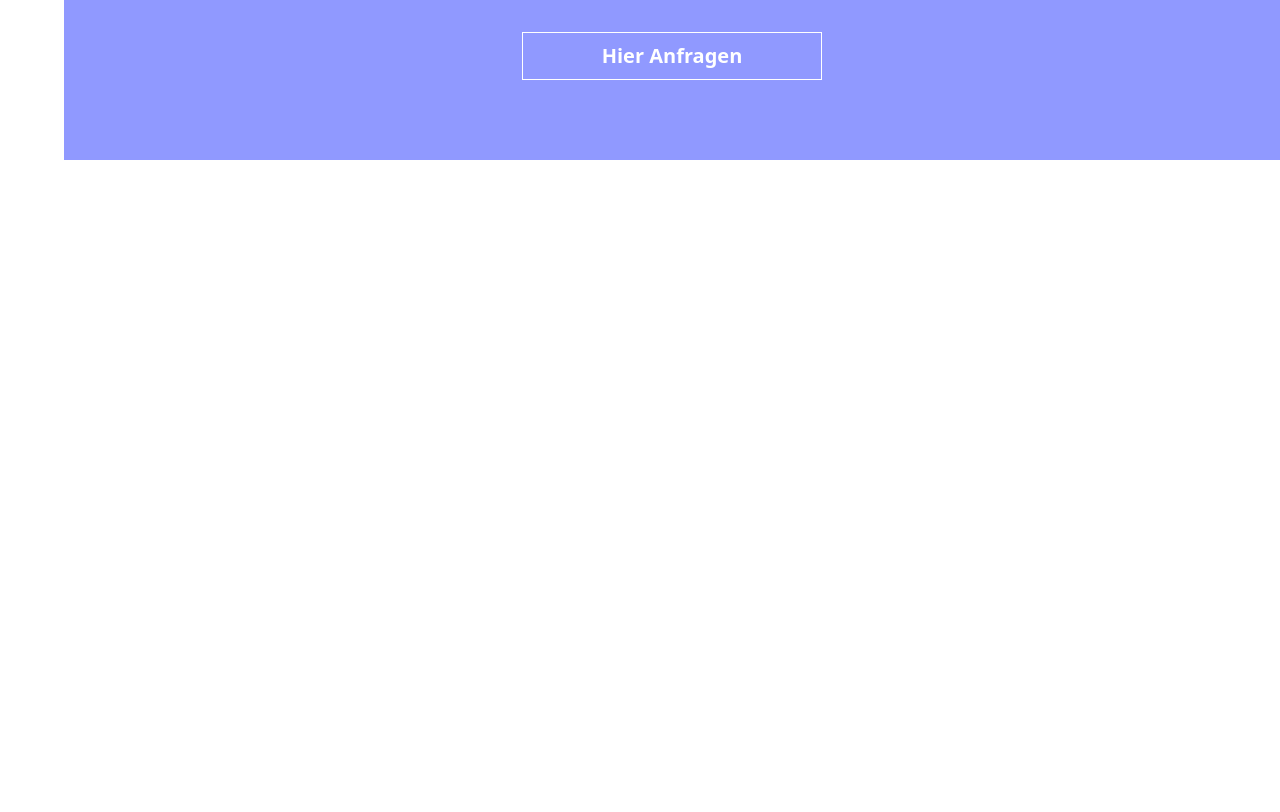
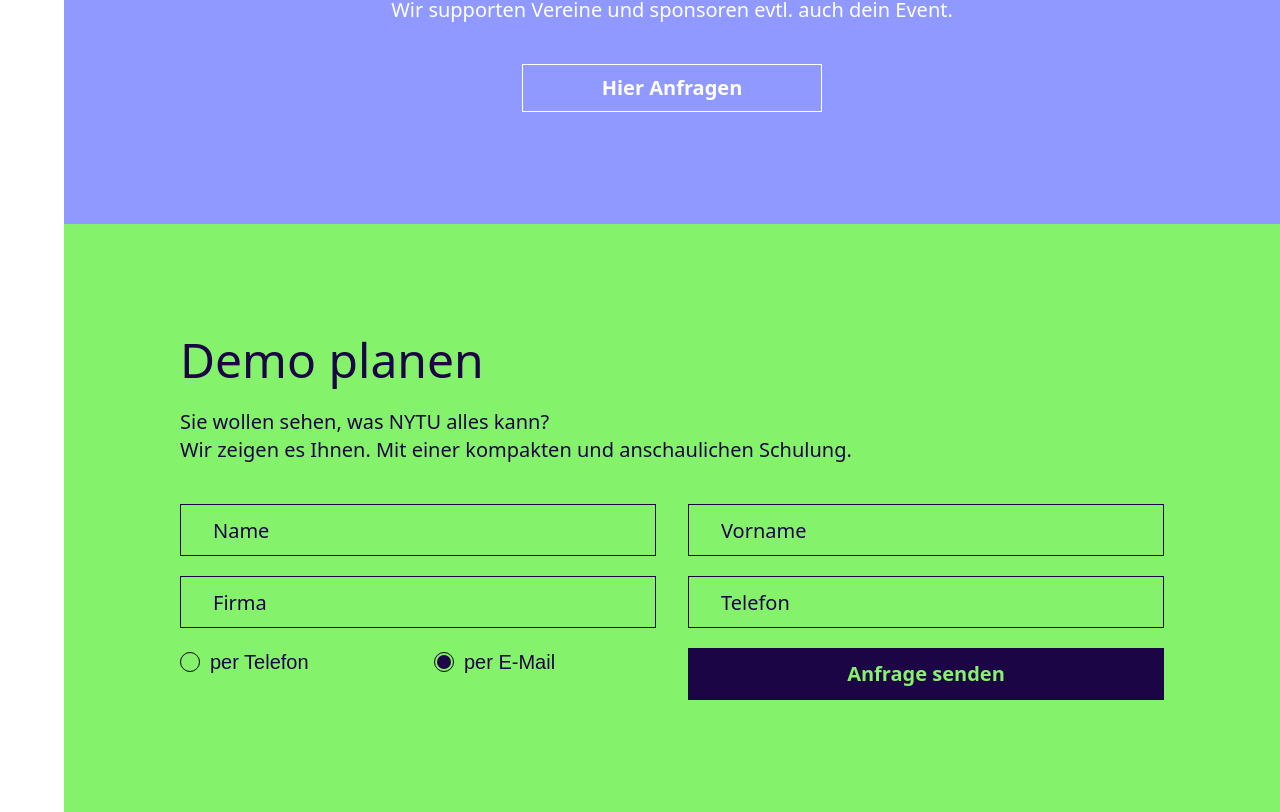
Before and after one commit to abdelaliabouelhassan/nytu, a Nuxt app: page /pricing in a window 1280 px wide. Shown: the part 1770-2582 px from the top of the page. Before the commit the page ends 1930 px from the top, so only its background shows below. Built offline with nearby package versions, Linux system fonts and the light colour scheme.

Commit message:
pricing contact Form

```diff
--- a/components/partials/Header.vue
+++ b/components/partials/Header.vue
@@ -1,5 +1,5 @@
 <template>
-    <div class=" w-full h-[4rem] bg-white border-b border-[#D9D9D9] flex justify-between fixed ">
+    <div class=" w-full h-[4rem] z-40 bg-white border-b border-[#D9D9D9] flex justify-between fixed ">
        <div class=" flex items-center space-x-10 w-full h-full">
         <NuxtLink to="/"  class=" duration-500  max-w-[10rem] hover:bg-primary w-full h-full flex text-primary hover:text-white border-r border-[#D9D9D9]">
              <Logo class=" m-auto"/>
--- /dev/null
+++ b/components/partials/includes/ContactForm.vue
@@ -0,0 +1,108 @@
+<template>
+    <div class=" main-container space-y-10">
+            <div class="  flex flex-col items-start space-y-6">
+               <h1 class=" text-tertiary text-5xl font-medium">Demo planen</h1>
+               <p class=" text-xl font-normal text-tertiary">
+                Sie wollen sehen, was NYTU alles kann? <br>
+                Wir zeigen es Ihnen. Mit einer kompakten und anschaulichen Schulung.
+               </p>
+            </div>
+
+            <form  action="" method="post" class=" w-full grid grid-cols-2 gap-x-8 gap-y-5">
+                <input type="text" class=" w-full h-[3.25rem] border border-tertiary bg-transparent text-tertiary text-xl placeholder-tertiary pl-8 outline-none pr-4" placeholder="Name" required>
+                <input type="text" class=" w-full h-[3.25rem] border border-tertiary bg-transparent text-tertiary text-xl placeholder-tertiary pl-8 outline-none pr-4" placeholder="Vorname" required   >
+                <input type="text" class=" w-full h-[3.25rem] border border-tertiary bg-transparent text-tertiary text-xl placeholder-tertiary pl-8 outline-none pr-4" placeholder="Firma">
+                <input type="text" class=" w-full h-[3.25rem] border border-tertiary bg-transparent text-tertiary text-xl placeholder-tertiary pl-8 outline-none pr-4" placeholder="Telefon">
+                <div class=" grid grid-cols-2 gap-x-8 gap-y-5">
+                    <div class="control-group">
+                        <label class="control control-radio text-xl font-normal text-tertiary">
+                            per Telefon
+                                <input type="radio" name="per" checked="checked" />
+                            <div class="control_indicator"></div>
+                        </label>
+                    </div>
+                    <div class="control-group">
+                        <label class="control control-radio text-xl font-normal text-tertiary">
+                               per E-Mail
+                                <input type="radio" name="per" checked="checked" />
+                            <div class="control_indicator"></div>
+                        </label>
+                    </div>
+                </div>
+                <div class=" w-full">
+                    <button type="submit" class=" w-full bg-tertiary h-[3.25rem] text-center text-[#85F26C] font-bold text-xl">
+                        Anfrage senden
+                    </button>
+                </div>
+            </form>
+        </div>
+</template>
+
+
+
+<style scoped>
+.control {
+    font-family: arial;
+    display: block;
+    position: relative;
+    padding-left: 30px;
+    cursor: pointer;
+}
+    .control input {
+        position: absolute;
+        z-index: -1;
+        opacity: 0;
+    }
+.control_indicator {
+    position: absolute;
+    top: 4px;
+    left: 0;
+    height: 20px;
+    width: 20px;
+    background: #85F26C;
+    border: 1px solid #000000;
+    border-radius: undefinedpx;
+}
+.control:hover input ~ .control_indicator,
+.control input:focus ~ .control_indicator {
+    background: #85F26C;
+}
+
+.control input:checked ~ .control_indicator {
+    background: #85F26C;
+}
+.control:hover input:not([disabled]):checked ~ .control_indicator,
+.control input:checked:focus ~ .control_indicator {
+    background: #85F26C;
+}
+.control input:disabled ~ .control_indicator {
+    background: #85F26C;
+    opacity: 0.6;
+    pointer-events: none;
+}
+.control_indicator:after {
+    box-sizing: unset;
+    content: '';
+    position: absolute;
+    display: none;
+}
+.control input:checked ~ .control_indicator:after {
+    display: block;
+}
+.control-radio .control_indicator {
+    border-radius: 50%;
+}
+
+.control-radio .control_indicator:after {
+    left: 2px;
+    top: 2px;
+    height: 14px;
+    width: 14px;
+    border-radius: 50%;
+    background: #1d0547;
+    transition: background 250ms;
+}
+.control-radio input:disabled ~ .control_indicator:after {
+    background: #7b7b7b;
+}
+</style>
--- a/components/partials/sections/pricing/FirstSection.vue
+++ b/components/partials/sections/pricing/FirstSection.vue
@@ -1,5 +1,5 @@
 <template>
-    <div class=" main-container pt-20 pb-28 space-y-40">
+    <section class=" main-container pt-20 pb-28 space-y-40">
         <div class=" w-full flex flex-col items-start space-y-4">
             <div class=" flex items-center space-x-2">
                 <Star class=" w-[2rem] h-[2.125rem]" />
@@ -17,7 +17,7 @@
                 </p>
             </div>
         </div>
-    </div>
+    </section>
 </template>
 
 
--- a/components/partials/sections/pricing/SecondSection.vue
+++ b/components/partials/sections/pricing/SecondSection.vue
@@ -1,7 +1,7 @@
 <template>
-    <div class=" w-full bg-primary py-20">
+    <section class=" w-full bg-primary py-28">
        <Pricing />
-    </div>
+    </section>
 </template>
 
 
--- /dev/null
+++ b/components/partials/sections/pricing/ThirdSection.vue
@@ -0,0 +1,9 @@
+<template>
+    <section class=" w-full bg-[#85F26C] py-28">
+        <ContactForm />
+    </section>
+</template>
+
+<script setup>
+ import ContactForm from "@/components/partials/includes/ContactForm.vue"
+</script>
--- a/pages/pricing/index.vue
+++ b/pages/pricing/index.vue
@@ -2,6 +2,7 @@
     <div class=" w-full">
         <FirstSection />
         <SecondSection />
+        <ThirdSection />
     </div>
 </template>
 
@@ -10,6 +11,7 @@
 <script setup>
  import FirstSection from "@/components/partials/sections/pricing/FirstSection.vue"
  import SecondSection from "@/components/partials/sections/pricing/SecondSection.vue"
+ import ThirdSection from "@/components/partials/sections/pricing/ThirdSection.vue"
 
  useSeoMeta({ // change title and description values to your needs
     title: 'Nytu - Pricing',
```
